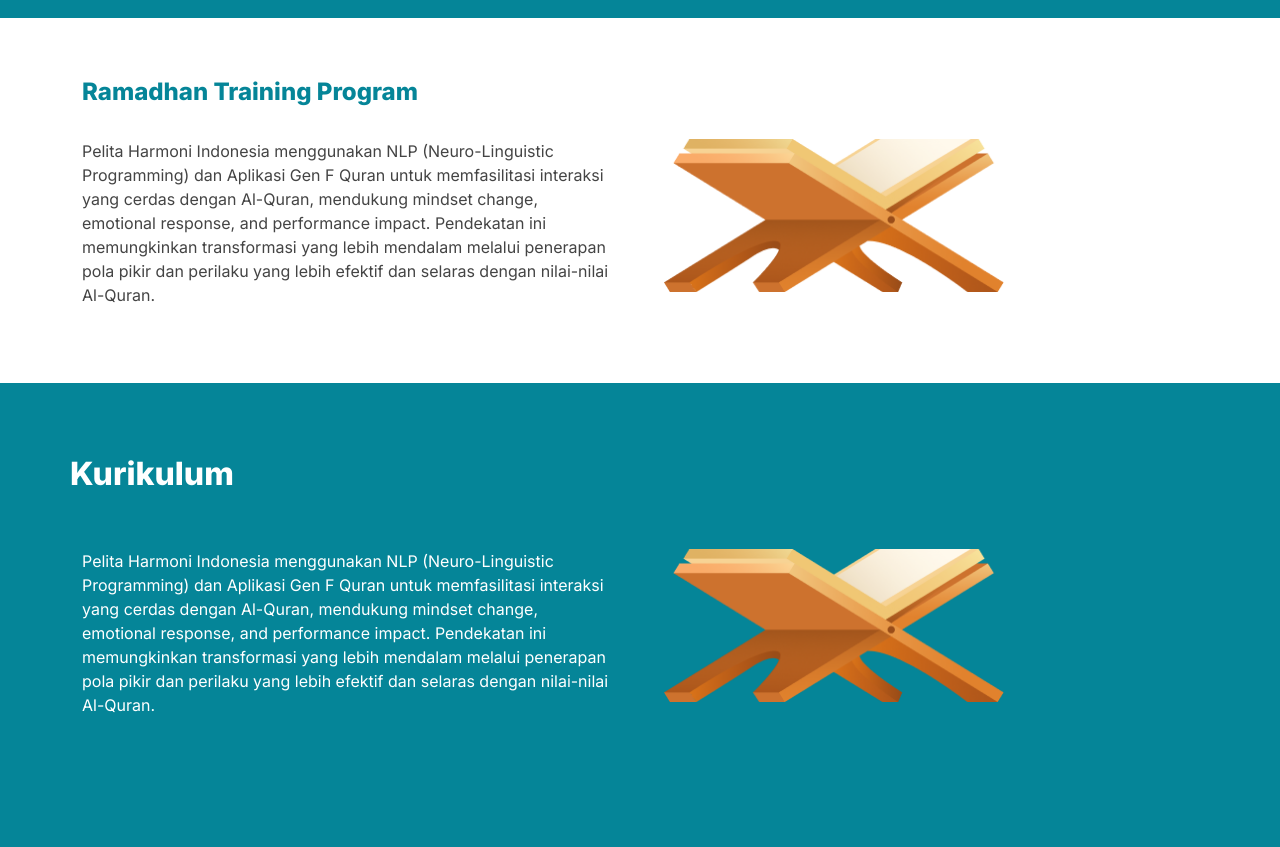
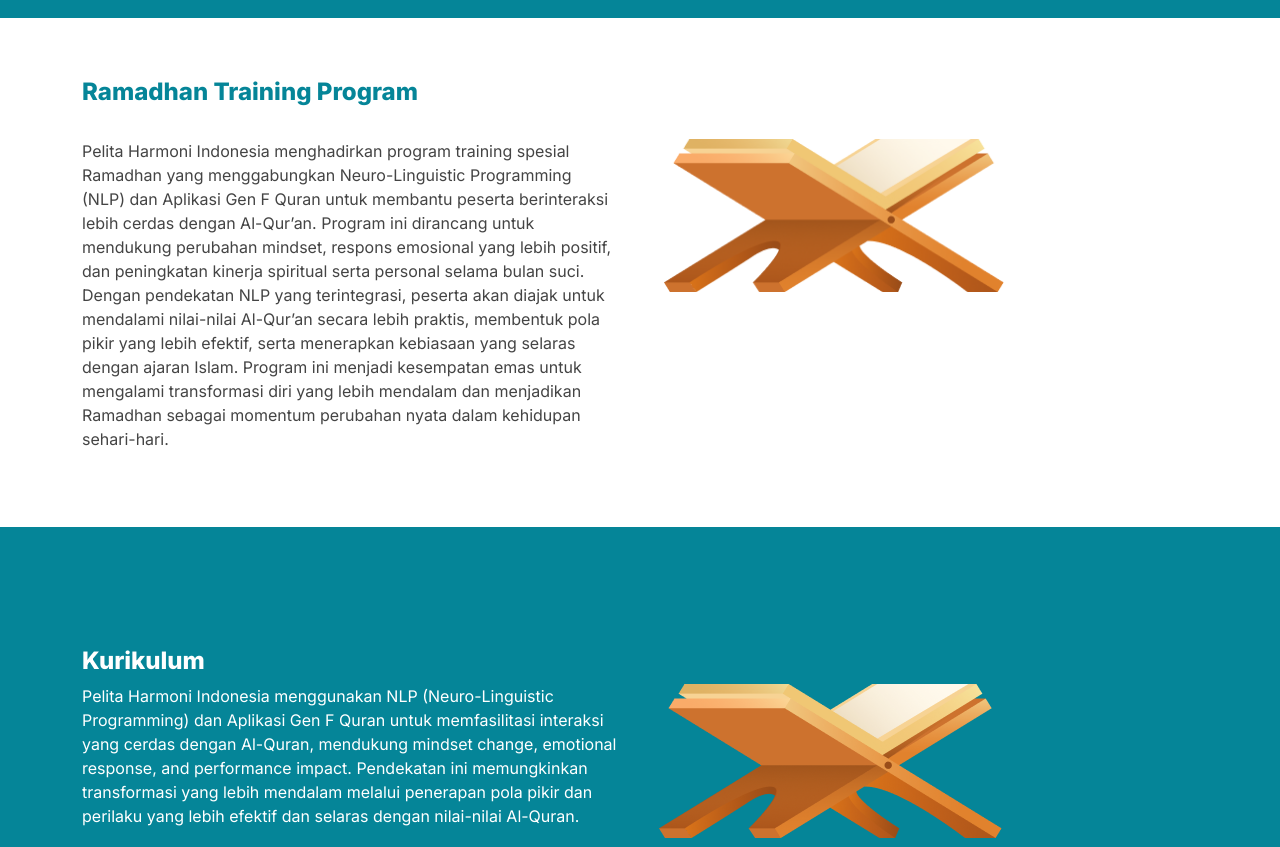
Before and after one commit to hatomerpati/gen_f, a plain HTML site: page training.html in a window 1280 px wide. Shown: the part 560-1407 px from the top of the page. Drawn offline with Linux system fonts and the light colour scheme.

Commit message:
Update training.html

```diff
--- a/training.html
+++ b/training.html
@@ -114,13 +114,19 @@
           <div class="row g-5">
             <div class="col-lg-6 pt-4 pt-lg-0 d-flex">
               <p>
-                Pelita Harmoni Indonesia menggunakan NLP (Neuro-Linguistic
-                Programming) dan Aplikasi Gen F Quran untuk memfasilitasi
-                interaksi yang cerdas dengan Al-Quran, mendukung mindset change,
-                emotional response, and performance impact. Pendekatan ini
-                memungkinkan transformasi yang lebih mendalam melalui penerapan
-                pola pikir dan perilaku yang lebih efektif dan selaras dengan
-                nilai-nilai Al-Quran.
+                Pelita Harmoni Indonesia menghadirkan program training spesial
+                Ramadhan yang menggabungkan Neuro-Linguistic Programming (NLP)
+                dan Aplikasi Gen F Quran untuk membantu peserta berinteraksi
+                lebih cerdas dengan Al-Qur’an. Program ini dirancang untuk
+                mendukung perubahan mindset, respons emosional yang lebih
+                positif, dan peningkatan kinerja spiritual serta personal selama
+                bulan suci. Dengan pendekatan NLP yang terintegrasi, peserta
+                akan diajak untuk mendalami nilai-nilai Al-Qur’an secara lebih
+                praktis, membentuk pola pikir yang lebih efektif, serta
+                menerapkan kebiasaan yang selaras dengan ajaran Islam. Program
+                ini menjadi kesempatan emas untuk mengalami transformasi diri
+                yang lebih mendalam dan menjadikan Ramadhan sebagai momentum
+                perubahan nyata dalam kehidupan sehari-hari.
               </p>
             </div>
             <div class="col-lg-4 text-center">
@@ -137,9 +143,10 @@
       <section class="kurikulum dark-background">
         <section id="skills">
           <div class="container" data-aos="fade-up" data-aos-delay="100">
-            <div class="row g-5">
+            <div class="row g-6">
               <div class="row text-left">
-                <h2>Kurikulum</h2>
+                <h4>Kurikulum</h4>
+                <br />
               </div>
               <div class="col-lg-6 pt-4 pt-lg-0 d-flex">
                 <p>
```
